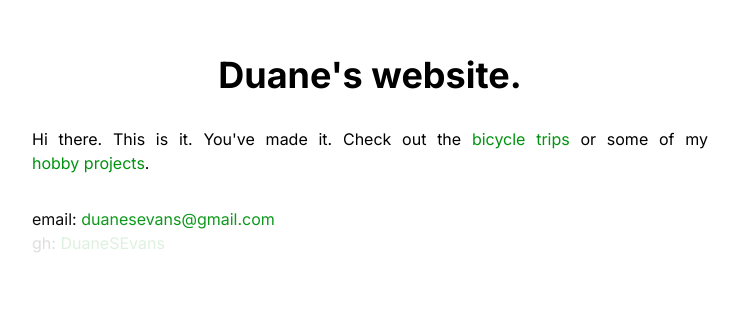
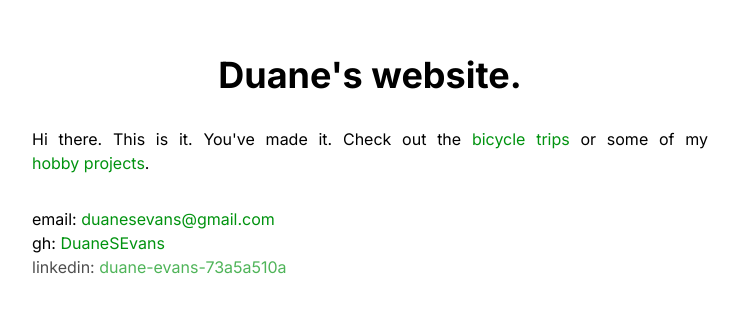
Before and after one commit to DuaneSEvans/personal-website, a Next.js app: page / in a window 1280 px wide. Shown: the part 233-546 px from the top of the page, without its empty margins (270-1009 px from the left). Built offline with nearby package versions, Linux system fonts and the light colour scheme.

Commit message:
no sparkles until end of animations

```diff
--- a/src/app/components/Sparkles.tsx
+++ b/src/app/components/Sparkles.tsx
@@ -18,9 +18,7 @@ export default function Sparkles({
 }) {
   const { current: startSparklesTime } = useRef(Date.now() + delayMs)
 
-  const [sparkles, setSparkles] = useState<SparkleType[]>(() =>
-    Array.from({ length: 3 }, () => generateSparkle()),
-  )
+  const [sparkles, setSparkles] = useState<SparkleType[]>([])
   useRandomInterval(
     () => {
       const showSparkles =
@@ -40,7 +38,7 @@ export default function Sparkles({
       })
     },
     50,
-    450
+    450,
   )
   return (
     <span className="relative inline-block">
--- a/src/app/page.tsx
+++ b/src/app/page.tsx
@@ -6,7 +6,7 @@ import AccentLink from "./components/AccentLink"
 import SiteTitleText from "./components/SiteTitleText"
 import Sparkles from "./components/Sparkles"
 
-const delays = [0.1, 1, 1.8, 2.6, 3.4, 4.9, 5.3, 5.7, 6.1]
+const delays = [0.2, 1, 1.8, 2.6, 3.4, 4.2, 4.6, 5.0, 5.4]
 
 function getDelay(index: number): number {
   return delays[index] ?? 0
@@ -97,14 +97,8 @@ export default function Home() {
             transition={{ duration: 0.6, delay: getDelay(4), ease: "easeIn" }}
           >
             Check out the{" "}
-            <AccentLink href="/bicycle-trips">
-              bicycle trips
-            </AccentLink>{" "}
-            or some of my{" "}
-            <AccentLink href="/projects">
-              hobby projects
-            </AccentLink>
-            .
+            <AccentLink href="/bicycle-trips">bicycle trips</AccentLink> or some
+            of my <AccentLink href="/projects">hobby projects</AccentLink>.
           </motion.span>
         </p>
         <ul className="self-start">
```
